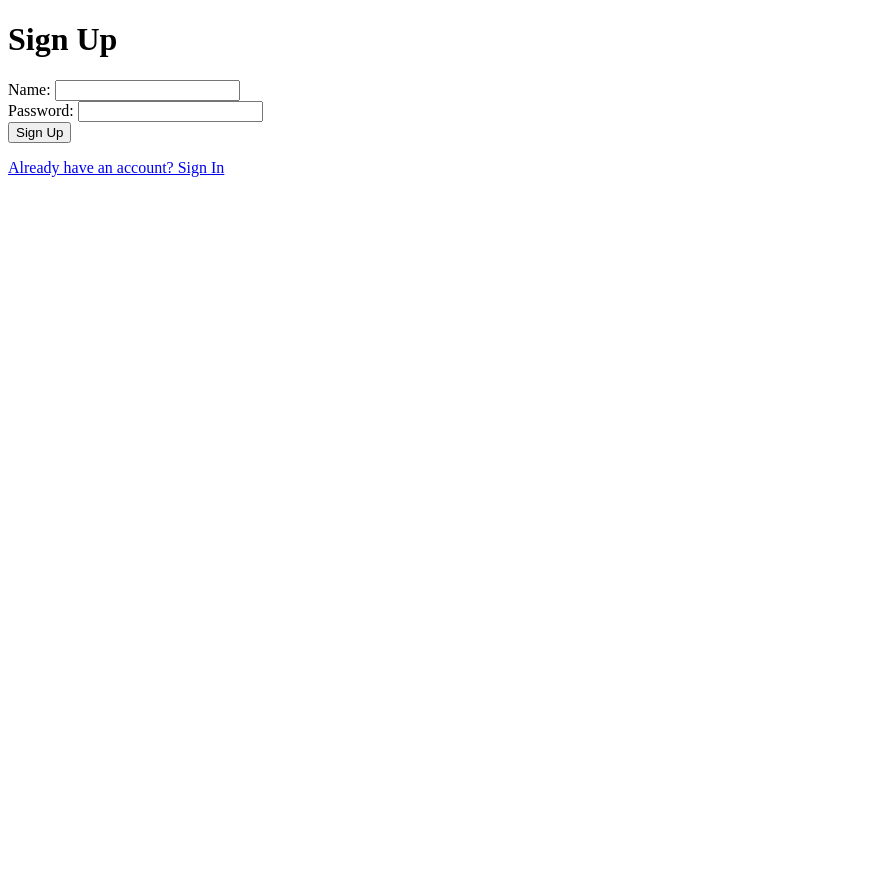
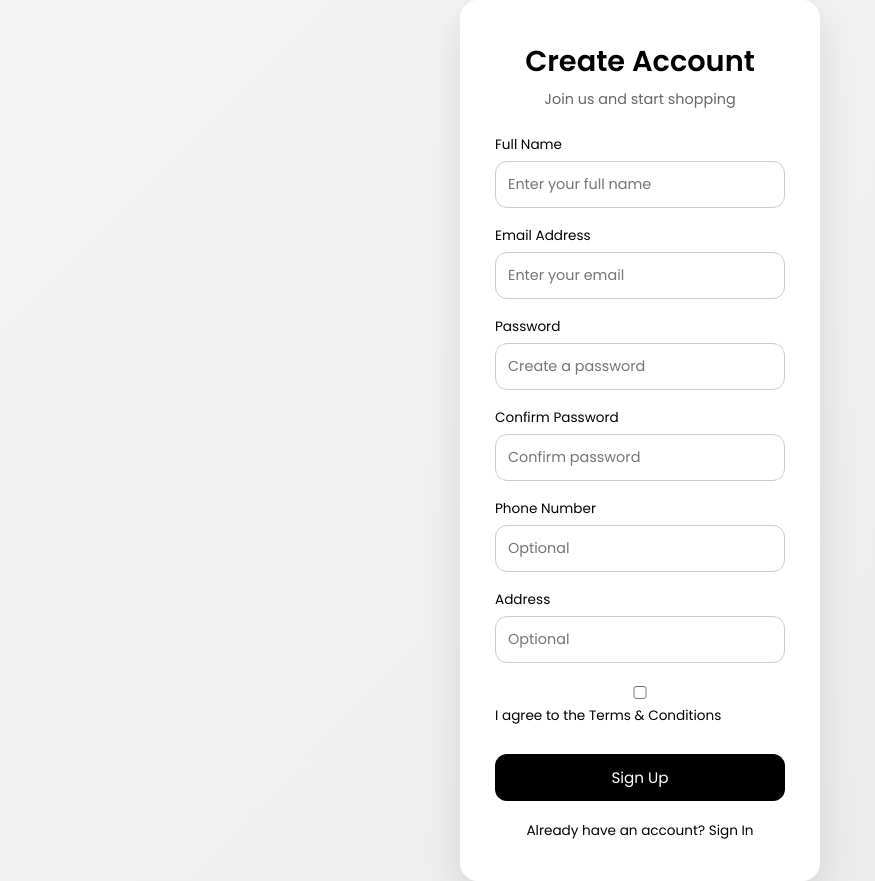
Before and after one commit to Heetpatel219/Grazers, a website: page public/signup.html in a window 1280 px wide. Shown: the whole page, without its empty margins (0-875 px from the left). Before the commit the page ends 800 px from the top, so only its background shows below. Drawn offline with Linux system fonts and the light colour scheme.

Commit message:
Update public HTML/CSS files

```diff
--- a/public/signin.css
+++ b/public/signin.css
@@ -1,69 +1,95 @@
+* {
+  margin: 0;
+  padding: 0;
+  box-sizing: border-box;
+  font-family: 'Poppins', sans-serif;
+}
 
 body {
-  margin: 0;
-  height: 100vh;
-  background: hsl(165, 70%, 78%);
+  min-height: 100vh;
+  background: linear-gradient(135deg, #f5f5f5, #eaeaea);
   display: flex;
-  flex-direction: column;
   justify-content: center;
   align-items: center;
 }
 
-h1 {
-  margin-bottom: 20px;
-  color: #333;
+.auth-card {
+  background: #ffffff;
+  width: 360px;
+  padding: 40px 35px;
+  border-radius: 18px;
+  box-shadow: 0 15px 40px rgba(0, 0, 0, 0.1);
+  text-align: center;
 }
 
-form {
-  background: #fff;
-  padding: 25px 30px;
-  width: 320px;
-  border-radius: 8px;
+h1 {
+  font-size: 1.8rem;
+  font-weight: 600;
+  margin-bottom: 6px;
 }
 
-form div {
-  margin-bottom: 15px;
+.tagline {
+  font-size: 0.9rem;
+  color: #666;
+  margin-bottom: 25px;
+}
+
+.field {
+  text-align: left;
+  margin-bottom: 18px;
 }
 
 label {
+  font-size: 0.85rem;
+  margin-bottom: 6px;
   display: block;
-  margin-bottom: 5px;
-  font-size: 16px;
-  color: #000000;
 }
 
 input {
-  width: 95%;
-  padding: 10px;
-  border: 1px solid #040404;
-  border-radius: 10px;
-  font-size: 14px;
+  width: 100%;
+  padding: 12px;
+  border-radius: 12px;
+  border: 1px solid #ccc;
+  font-size: 0.9rem;
+}
+
+input:focus {
+  outline: none;
+  border-color: #000;
 }
 
 button {
   width: 100%;
-  padding: 10px;
-  background: #7188e6;
+  padding: 12px;
+  margin-top: 10px;
+  border-radius: 12px;
+  border: none;
+  background: #000;
   color: white;
-  border: none;
-  border-radius: 5px;
-  font-size: 15px;
+  font-size: 0.95rem;
+  cursor: pointer;
 }
 
 button:hover {
-  background: #3b5bdb;
+  background: #333;
 }
 
-p {
-  margin-top: 10px;
-  font-size: 18px;
+#message {
+  margin-top: 15px;
+  font-size: 0.85rem;
 }
 
-a {
-  color: #3b5bdb;
-  text-decoration: none;
+.switch {
+  margin-top: 20px;
+  font-size: 0.85rem;
 }
 
-a:hover {
+.switch a {
+  color: #000;
+  text-decoration: none;
+  font-weight: 500;
+}
+
+.switch a:hover {
   text-decoration: underline;
 }
--- /dev/null
+++ b/public/signup.css
@@ -0,0 +1,104 @@
+/* Reset & font */
+* {
+    margin: 0;
+    padding: 0;
+    box-sizing: border-box;
+    font-family: 'Poppins', sans-serif;
+}
+
+/* Body background & centering */
+body {
+    min-height: 100vh;
+    background: linear-gradient(135deg, #f5f5f5, #eaeaea);
+    display: flex;
+    justify-content: center;
+    align-items: center;
+}
+
+/* Card container */
+.auth-card {
+    background: #ffffff;
+    width: 360px;
+    padding: 40px 35px;
+    border-radius: 18px;
+    box-shadow: 0 15px 40px rgba(0, 0, 0, 0.1);
+    text-align: center;
+}
+
+/* Heading & tagline */
+h1 {
+    font-size: 1.8rem;
+    font-weight: 600;
+    margin-bottom: 6px;
+}
+
+.tagline {
+    font-size: 0.9rem;
+    color: #666;
+    margin-bottom: 25px;
+}
+
+/* Input fields */
+.field {
+    text-align: left;
+    margin-bottom: 18px;
+}
+
+label {
+    font-size: 0.85rem;
+    margin-bottom: 6px;
+    display: block;
+}
+
+input {
+    width: 100%;
+    padding: 12px;
+    border-radius: 12px;
+    border: 1px solid #ccc;
+    font-size: 0.9rem;
+}
+
+input:focus {
+    outline: none;
+    border-color: #000;
+}
+
+/* Button styling */
+button {
+    width: 100%;
+    padding: 12px;
+    margin-top: 10px;
+    border-radius: 12px;
+    border: none;
+    background: #000;
+    color: white;
+    font-size: 0.95rem;
+    cursor: pointer;
+    transition: background 0.3s ease;
+}
+
+button:hover {
+    background: #333;
+}
+
+/* Message display */
+#message {
+    margin-top: 15px;
+    font-size: 0.85rem;
+}
+
+/* Switch to sign-in link */
+.switch {
+    margin-top: 20px;
+    font-size: 0.85rem;
+}
+
+.switch a {
+    color: #000;
+    text-decoration: none;
+    font-weight: 500;
+}
+
+.switch a:hover {
+    text-decoration: underline;
+}
--- a/public/signup.html
+++ b/public/signup.html
@@ -1,40 +1,99 @@
 <!DOCTYPE html>
 <html lang="en">
+
 <head>
-    <meta charset="UTF-8">
-    <meta name="viewport" content="width=device-width, initial-scale=1.0">
-    <title>Sign Up</title>
+    <meta charset="UTF-8" />
+    <meta name="viewport" content="width=device-width, initial-scale=1.0" />
+    <title>Sign Up | Fashion Hub</title>
+
+    <!-- Link to CSS -->
+    <link rel="stylesheet" href="signup.css" />
+
+    <!-- Google Font -->
+    <link href="https://fonts.googleapis.com/css2?family=Poppins:wght@300;400;600&display=swap" rel="stylesheet">
 </head>
+
 <body>
-    <h1>Sign Up</h1>
+
+    <div class="auth-card">
+        <h1>Create Account</h1>
+        <p class="tagline">Join us and start shopping</p>
+
         <form id="signupForm">
-        <div>
-            <label for="name">Name:</label>
-            <input type="text" id="name" name="name" required>
+            <div class="field">
+                <label for="fullname">Full Name</label>
+                <input type="text" id="fullname" name="fullname" placeholder="Enter your full name" required />
             </div>
-        <div>
-            <label for="password">Password:</label>
-            <input type="password" id="password" name="password" required>
+
+            <div class="field">
+                <label for="email">Email Address</label>
+                <input type="email" id="email" name="email" placeholder="Enter your email" required />
             </div>
+
+            <div class="field">
+                <label for="password">Password</label>
+                <input type="password" id="password" name="password" placeholder="Create a password" required />
+            </div>
+
+            <div class="field">
+                <label for="confirmPassword">Confirm Password</label>
+                <input type="password" id="confirmPassword" name="confirmPassword" placeholder="Confirm password"
+                    required />
+            </div>
+
+            <div class="field">
+                <label for="phone">Phone Number</label>
+                <input type="tel" id="phone" name="phone" placeholder="Optional" />
+            </div>
+
+            <div class="field">
+                <label for="address">Address</label>
+                <input type="text" id="address" name="address" placeholder="Optional" />
+            </div>
+
+            <div class="field checkbox-field">
+                <input type="checkbox" id="terms" name="terms" required />
+                <label for="terms">I agree to the Terms & Conditions</label>
+            </div>
+
             <button type="submit">Sign Up</button>
         </form>
+
         <p id="message"></p>
-    <p><a href="/signin">Already have an account? Sign In</a></p>
 
+        <p class="switch">
+            Already have an account?
+            <a href="/signin">Sign In</a>
+        </p>
+    </div>
+
+    <!-- JS logic for signup -->
     <script>
         document.getElementById('signupForm').addEventListener('submit', async (e) => {
             e.preventDefault();
-            const name = document.getElementById('name').value;
+
+            // Optional: password confirmation check
             const password = document.getElementById('password').value;
+            const confirmPassword = document.getElementById('confirmPassword').value;
+            if (password !== confirmPassword) {
+                const messageEl = document.getElementById('message');
+                messageEl.textContent = 'Passwords do not match';
+                messageEl.style.color = 'red';
+                return;
+            }
+
+            const name = document.getElementById('fullname').value;
+            const email = document.getElementById('email').value;
+            const phone = document.getElementById('phone').value;
+            const address = document.getElementById('address').value;
+
             const messageEl = document.getElementById('message');
 
             try {
                 const response = await fetch('/signup', {
                     method: 'POST',
-                    headers: {
-                        'Content-Type': 'application/json'
-                    },
-                    body: JSON.stringify({ name, password })
+                    headers: { 'Content-Type': 'application/json' },
+                    body: JSON.stringify({ name, password }) // backend still only needs name/password
                 });
 
                 const data = await response.json();
@@ -42,9 +101,7 @@
                 messageEl.style.color = response.ok ? 'green' : 'red';
 
                 if (response.ok) {
-                    setTimeout(() => {
-                        window.location.href = '/signin';
-                    }, 1500);
+                    setTimeout(() => { window.location.href = '/signin'; }, 1500);
                 }
             } catch (error) {
                 messageEl.textContent = 'Error: ' + error.message;
@@ -52,5 +109,7 @@
             }
         });
     </script>
+
 </body>
+
 </html>
```
Also changed, not shown: public/signin.html (+32 -40 lines). Lines whose indentation alone changed are shown as unchanged.
